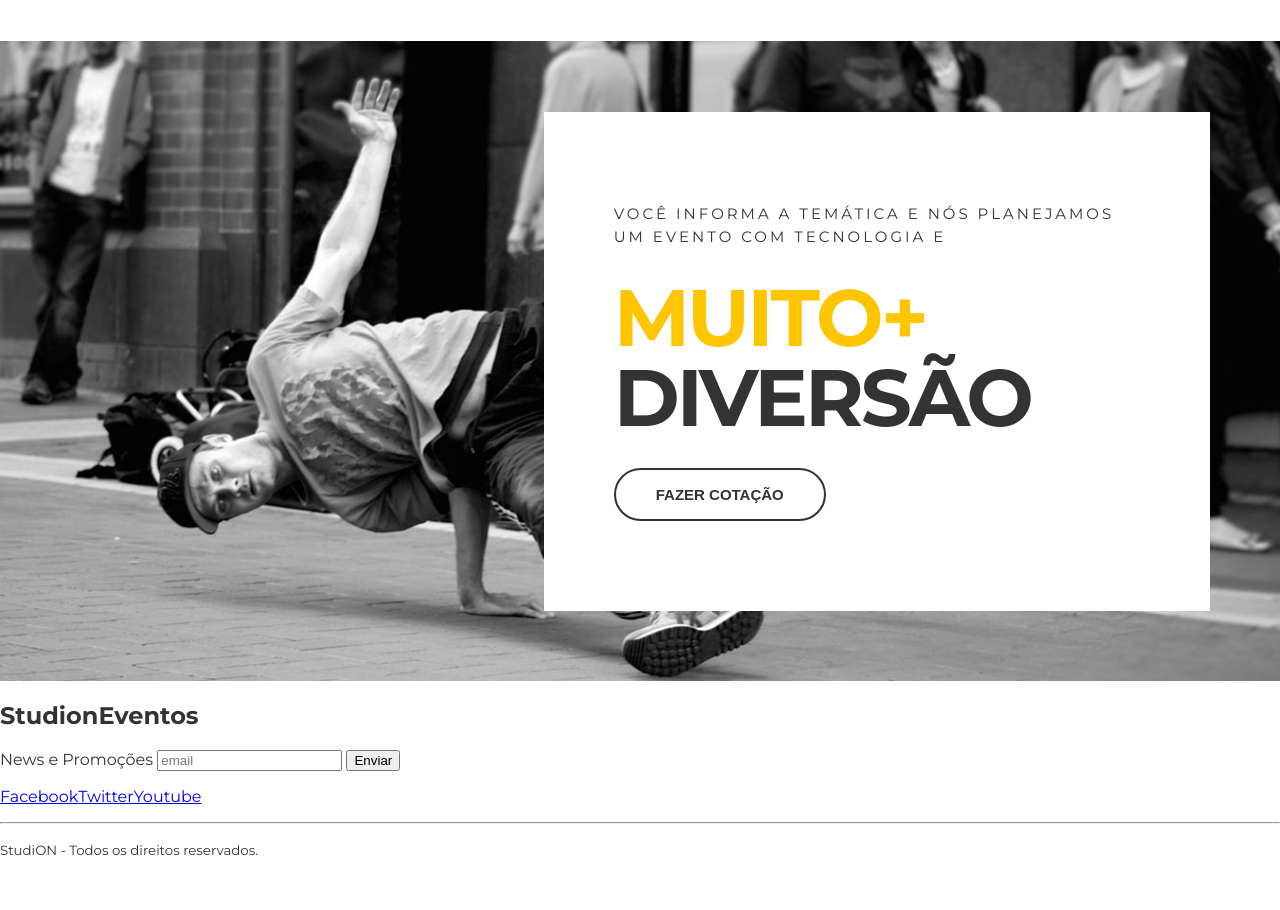
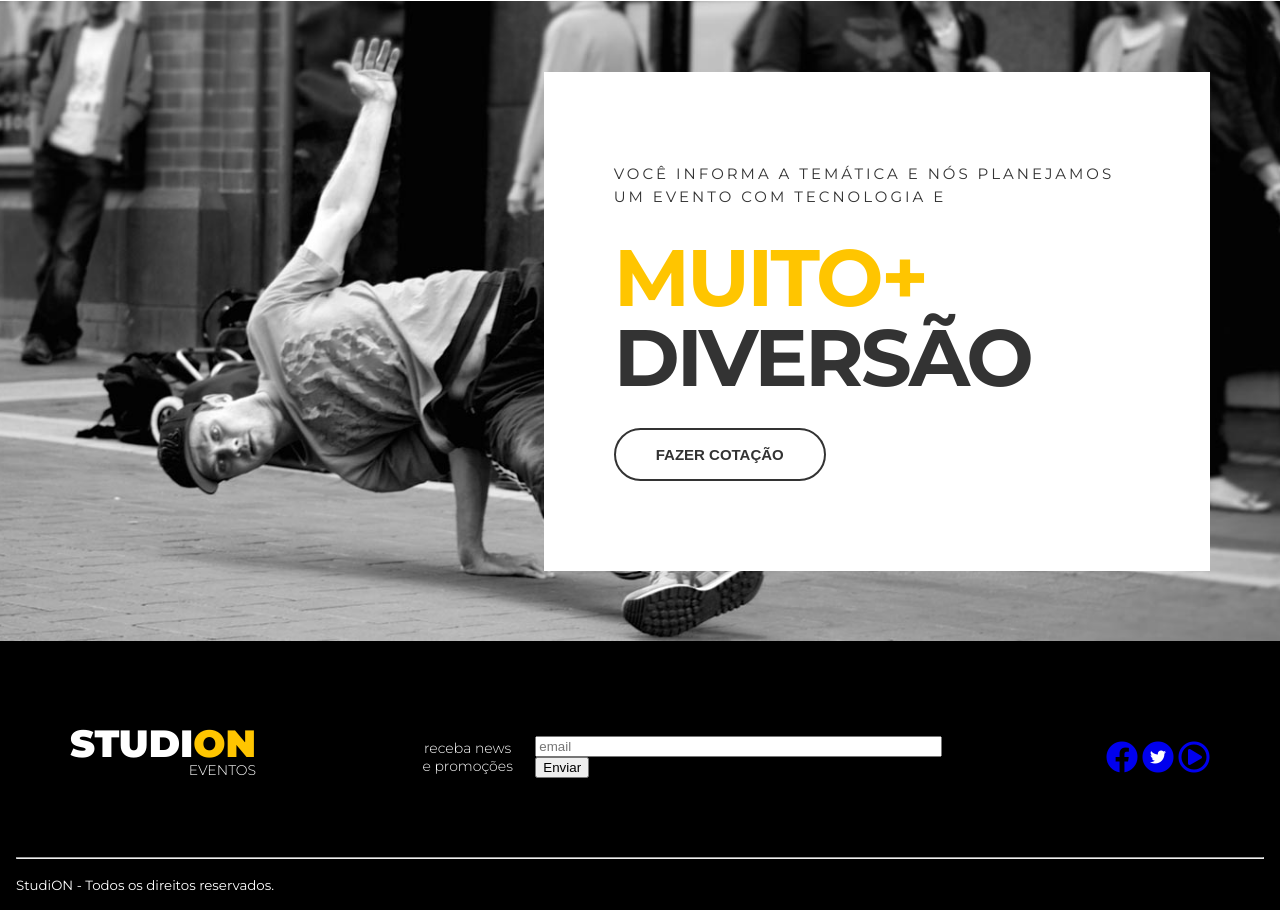
Before and after one commit to eduardoaraujogomes/studion, a website: page src/index.html in a window 1280 px wide. Shown: the part 1588-2498 px from the top of the page. Before the commit the page ends 2463 px from the top, so only its background shows below. Drawn offline with Linux system fonts and the light colour scheme.

Commit message:
feat(footer): add the style for the foot

```diff
--- a/src/index.html
+++ b/src/index.html
@@ -115,18 +115,41 @@
 
   </main>
 
-  <footer>
-    <h2>Studi<span>on</span><span>Eventos</span></h2>
-    <form>
-      <label>News e Promoções</label>
-      <input type="email" placeholder="email" />
-      <button type="submit">Enviar</button>
-    </form>
-    <ul>
-      <li><a href="https://facebook.com/" target="_blank">Facebook</a></li>
-      <li><a href="https://twitter.com/" target="_blank">Twitter</a></li>
-      <li><a href="https://youtube.com/" target="_blank">Youtube</a></li>
-    </ul>
+  <footer class="footer">
+    <div class="container footer__container">
+      <h2 class="logo-studion">
+        Studi<span class="copy--primary">on</span>
+        <span class="logo-studion__subtitle">Eventos</span>
+      </h2>
+      <form class="footer__form">
+        <label for="email">receba news e promoções</label>
+        <fieldset>
+          <input id = "email" type="email" placeholder="email" />
+          <button type="submit">Enviar</button>
+        </fieldset>
+      </form>
+      <ul class="footer__social">
+        <li>
+          <a href="https://facebook.com/" target="_blank">
+            <i class="fab fa-facebook fa-2x"></i>
+          </a>
+      </li>
+        <li>
+          <a href="https://twitter.com/" target="_blank">
+            <span class="fa-stack">
+              <i class="fas fa-circle fa-stack-2x"></i>
+              <i class="fab fa-twitter fa-stack-1x fa-inverse"></i>
+            </span>
+          </a>
+        </li>
+        <li>
+          <a href="https://youtube.com/" target="_blank">
+            <i class="far fa-play-circle fa-2x"></i>
+          </a>
+      </li>
+      </ul>
+    </div>
+
     <hr />
     <p>
       <small>Studi<span>ON</span> - Todos os direitos reservados.</small>
--- a/src/style.css
+++ b/src/style.css
@@ -1,4 +1,7 @@
 @import url('https://fonts.googleapis.com/css2?family=Montserrat:wght@300;400;500;700;900&family=Roboto&display=swap');
+@import url('https://cdnjs.cloudflare.com/ajax/libs/font-awesome/5.15.1/css/fontawesome.min.css');
+@import url('https://cdnjs.cloudflare.com/ajax/libs/font-awesome/5.15.1/css/all.min.css');
+
 
 * {
   box-sizing: border-box;
@@ -106,7 +109,7 @@ ul {
 
 .slide {
   position: relative; /* nao deixa os elementos filhos fugirem dele*/
-  height: calc(100vh - 7.75rem); /* calc faz o calculo que voce quiser */
+  height: calc(95vh - 7.75rem); /* calc faz o calculo que voce quiser */
 }
 
 .slide__background-image {
@@ -271,5 +274,54 @@ ul {
   color: var(--color-copy);
   border-color: var(--color-copy);
   background: unset;
+}
 
+.footer {
+  background-color: #000;
+  color: #FFF;
+  padding: 0 1rem;
 }
+
+.footer__container {
+  display: grid;
+  grid-template-columns: repeat(3, auto);
+  align-items: center;
+  padding: 5.25rem 0 3.75rem 0;
+}
+
+.logo-studion__subtitle {
+  display:block;
+}
+
+.footer .logo-studion {
+  justify-self: start;
+  margin: 0;
+}
+
+.footer__form {
+  display: grid;
+  place-items: center;
+  grid-template-columns: 9ch auto;
+  gap: 1.25rem;
+}
+
+.footer__form label {
+  font-size: .875rem;
+  font-weight: 300;
+  text-align: center;
+}
+
+.footer__form fieldset {
+  border: unset;
+  margin: 0;
+  padding: 0;
+  width: 100%;
+}
+
+.footer__form input {
+  width: 100%;
+}
+
+.footer__social {
+  justify-self: end;
+}
```
